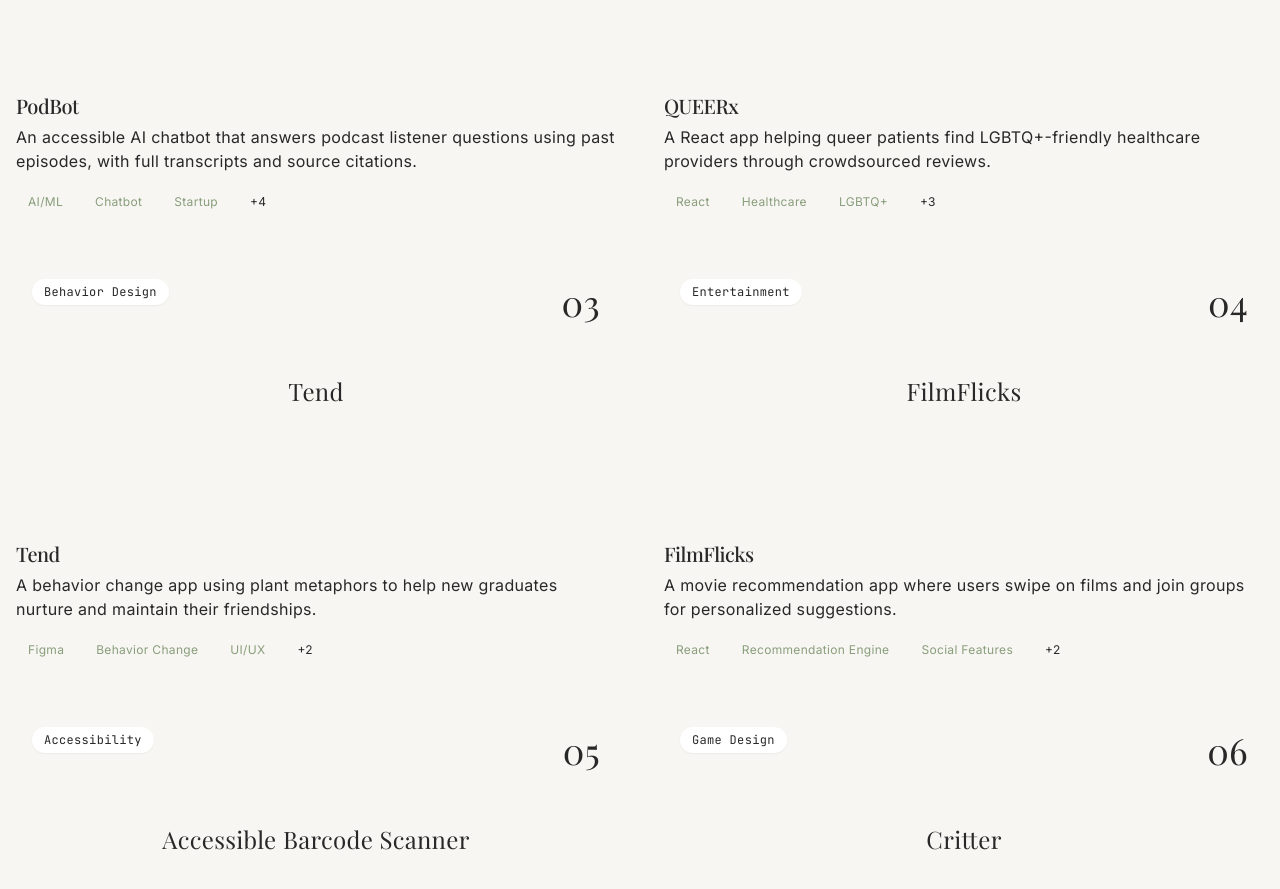
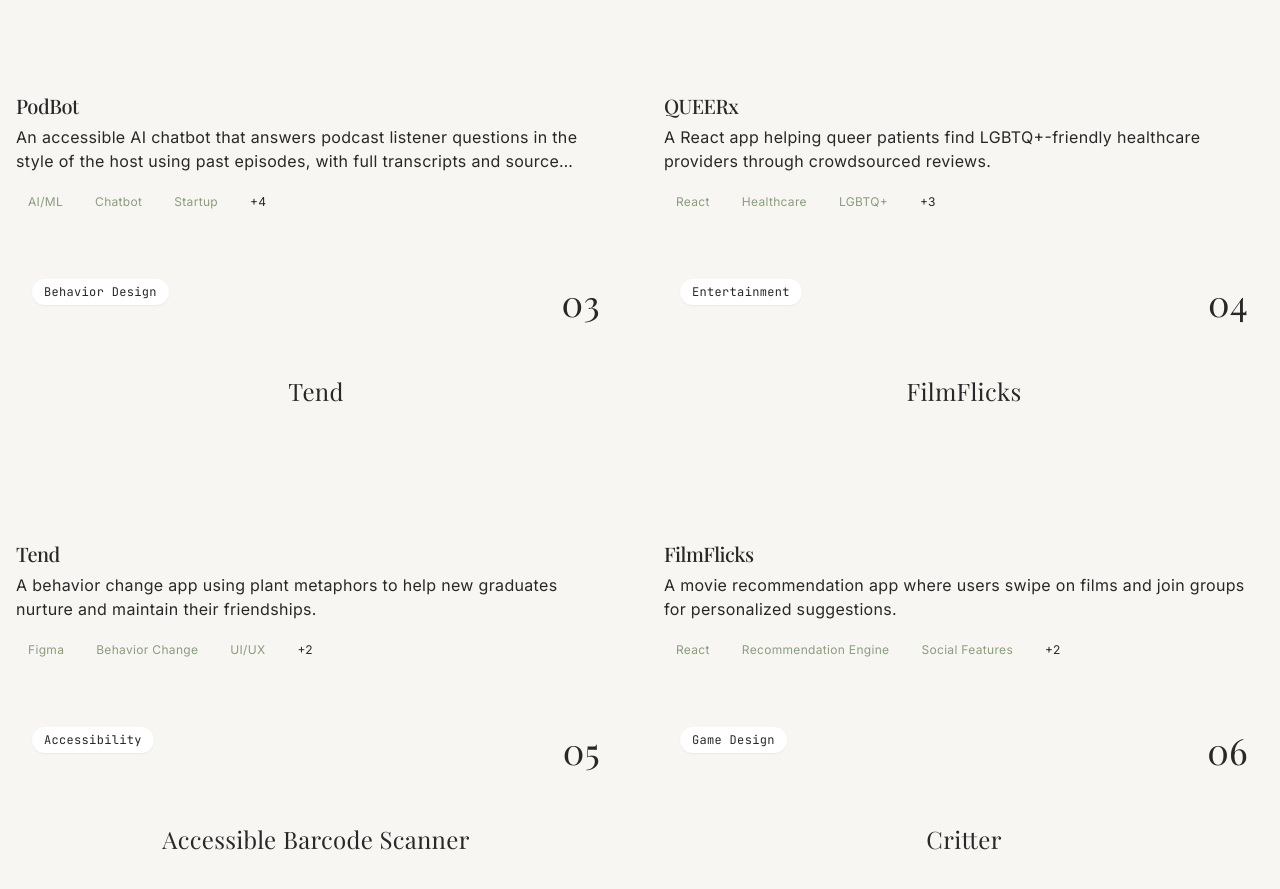
Before and after one commit to houstontaylor/houstontaylor.github.io, a Next.js app: page /projects in a window 1280 px wide. Shown: the part 1180-2069 px from the top of the page. Built offline with nearby package versions, Linux system fonts and the light colour scheme; a web font is replaced by a local one.

Commit message:
minor link change

```diff
--- a/src/data/projectsData.ts
+++ b/src/data/projectsData.ts
@@ -3,7 +3,7 @@ export const allProjects = [
   {
     id: '1',
     title: 'PodBot',
-    description: 'An accessible AI chatbot that answers podcast listener questions using past episodes, with full transcripts and source citations.',
+    description: 'An accessible AI chatbot that answers podcast listener questions in the style of the host using past episodes, with full transcripts and source citations.',
     longDescription: 'Started as an independent study combining accessibility work and AI chatbot development. PodBot answers podcast listeners\' questions in the host\'s style using only past episodes as sources, with accessible transcripts and episode carousels.',
 
     // Basic logistics
@@ -97,9 +97,7 @@ export const allProjects = [
 
     // All project links
     links: {
-      figma: 'https://figma.com/podbot-designs', // You'll replace with actual Figma link
-      currentGithub: 'https://github.com/sunaolab/PodBot',
-      oldGithub: 'https://github.com/ori-spector/pmb_live',
+      figma: 'https://figma.com/podbot-designs', // Placeholder link
       article: 'https://jskfellows.stanford.edu/can-we-build-an-ai-chatbot-for-journalism-79ffe39e053e',
       originalPaper: 'https://docs.google.com/document/d/1mXWqRyPfH1qAVAQ-qAr-T9gQ7gjjIJISWCkYiX5RJ1I/edit?tab=t.0#heading=h.gzw7f9xr9l24'
     },
```
